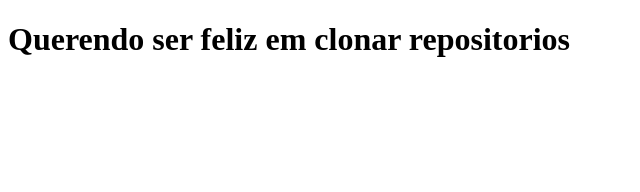
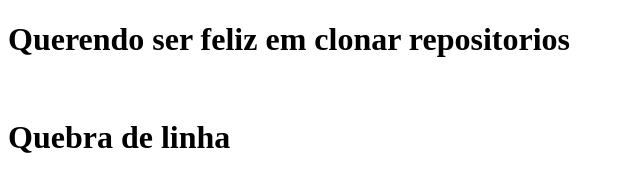
Before and after one commit to Cintiahub/Ola-Mundo, a plain HTML site: page index.html in a window 1280 px wide. Shown: the whole page, without its empty margins (0-640 px from the left). Drawn offline with Linux system fonts and the light colour scheme.

Commit message:
Quebra de linha

```diff
--- a/index.html
+++ b/index.html
@@ -14,6 +14,10 @@
 
         Querendo ser feliz em clonar repositorios
     </h1>
+
+    <br>
+
+    <h1>Quebra de linha</h1>
 </body>
 
 </html>
```
